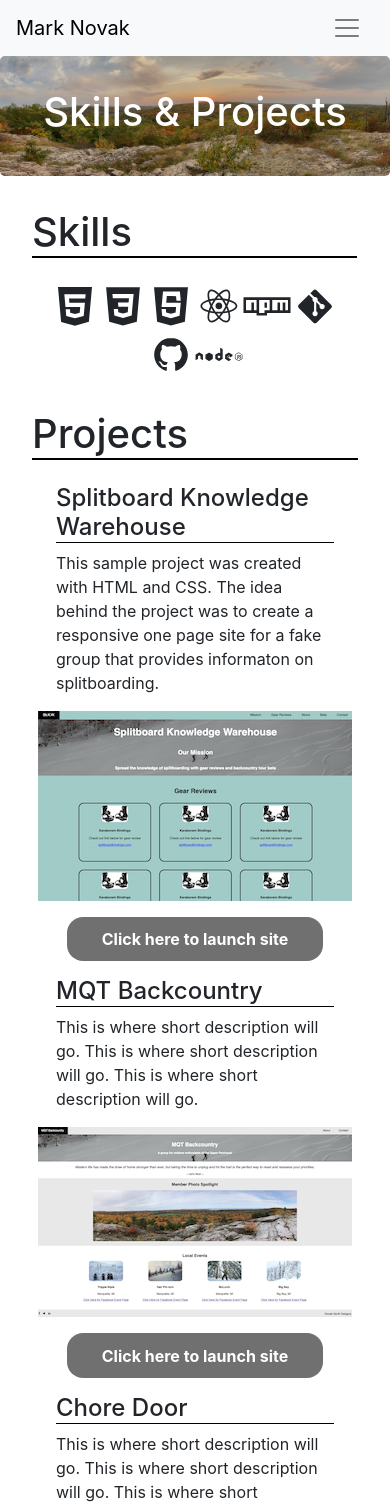
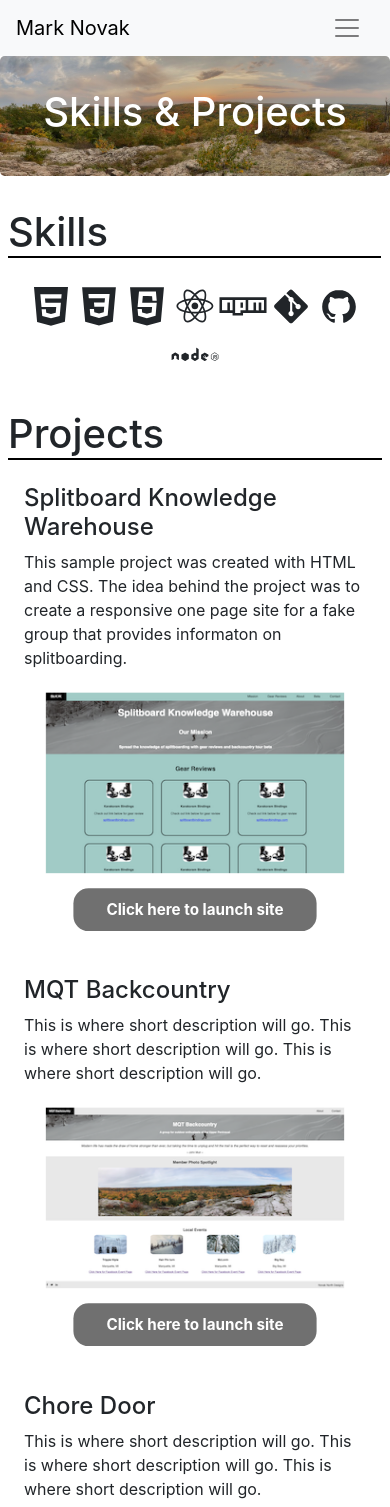
Before and after one commit to manovak24/manovak24.github.io, a React (Create React App) app: page /projects in a window 390 px wide. Shown: the top 1507 px of the page. Built offline with nearby package versions, Linux system fonts and the light colour scheme.

Commit message:
updating style on project skill page

```diff
--- a/src/compontents/project-skill-list.css
+++ b/src/compontents/project-skill-list.css
@@ -12,13 +12,13 @@
     padding-top: 1rem;
     padding-left: 1.5rem;
     padding-right: 1.5rem;
-
 }
 
 .image-link {
     display: flex;
     align-items: center;
     flex-direction: column;
+    margin-bottom: 1.5rem;
 }
 
 .skills-list {
@@ -36,7 +36,6 @@
 .projects-skills-container h2 {
     font-size: 1.5rem;
     font-weight: 500;
-    border-bottom: .05rem solid black;
 }
 
 @media screen and (max-width: 48rem) {
@@ -47,11 +46,26 @@
         justify-content: center;
         padding: 1rem;
     }
+    .projects-list {
+        padding-left: 1rem;
+        padding-right: 1rem;
+    }
+    .projects-container {
+        padding-left: .5rem;
+        padding-right: .5rem;
+    }
+    .skills-container {
+        padding-left: .5rem;
+        padding-right: .5rem;
+    }
     .skills-title {
         display: none !important;
     }
     .projects-skills-container h1 {
         border-bottom: .15rem solid black;
+    }
+    .image-link {
+        transform: scale(.95);
     }
 }
 
--- a/src/compontents/project-skill-list.js
+++ b/src/compontents/project-skill-list.js
@@ -7,7 +7,6 @@ import jammming from '../assets/thumb-jammming.png';
 import chore from '../assets/thumb-chore-door.png';
 import splitboardkw from '../assets/thumb-sb-k-w.png';
 import mqtbackcountry from '../assets/thumb-mqt-backcountry.png';
-import { Link } from 'react-router-dom';
 
 class ProjectSkillList extends React.Component {
     constructor(props) {
```
